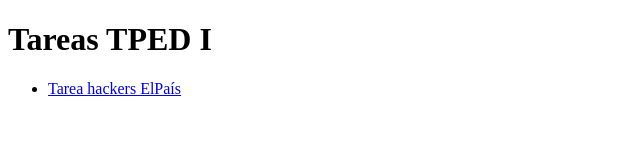
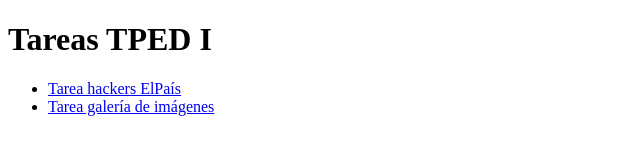
Before and after one commit to jul-tri/julia-trivino-tareas-tped1, a plain HTML site: page index.html in a window 1280 px wide. Shown: the whole page, without its empty margins (0-640 px from the left). Drawn offline with Linux system fonts and the light colour scheme.

Commit message:
Añado enlace de la tarea al index.html del repositorio

```diff
--- a/index.html
+++ b/index.html
@@ -9,5 +9,6 @@
     <h1>Tareas TPED I</h1>
     <ul>
       <li><a href="juliatrivino-pagina-hackers/index.html">Tarea hackers ElPaís</a></li>
+      <li><a href="tarea-galeria-img/index.html">Tarea galería de imágenes</a></li>
     </ul>
   </body>
```
